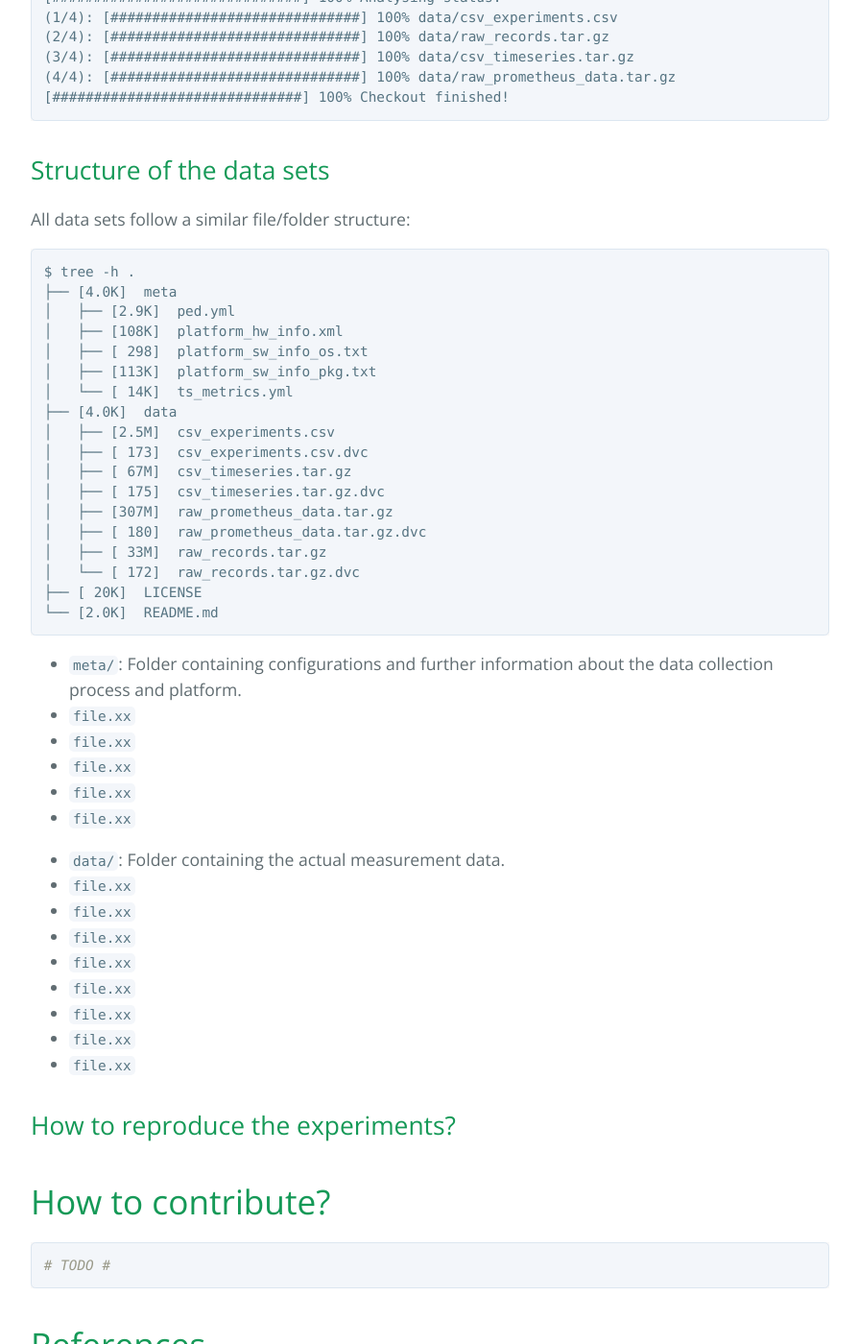
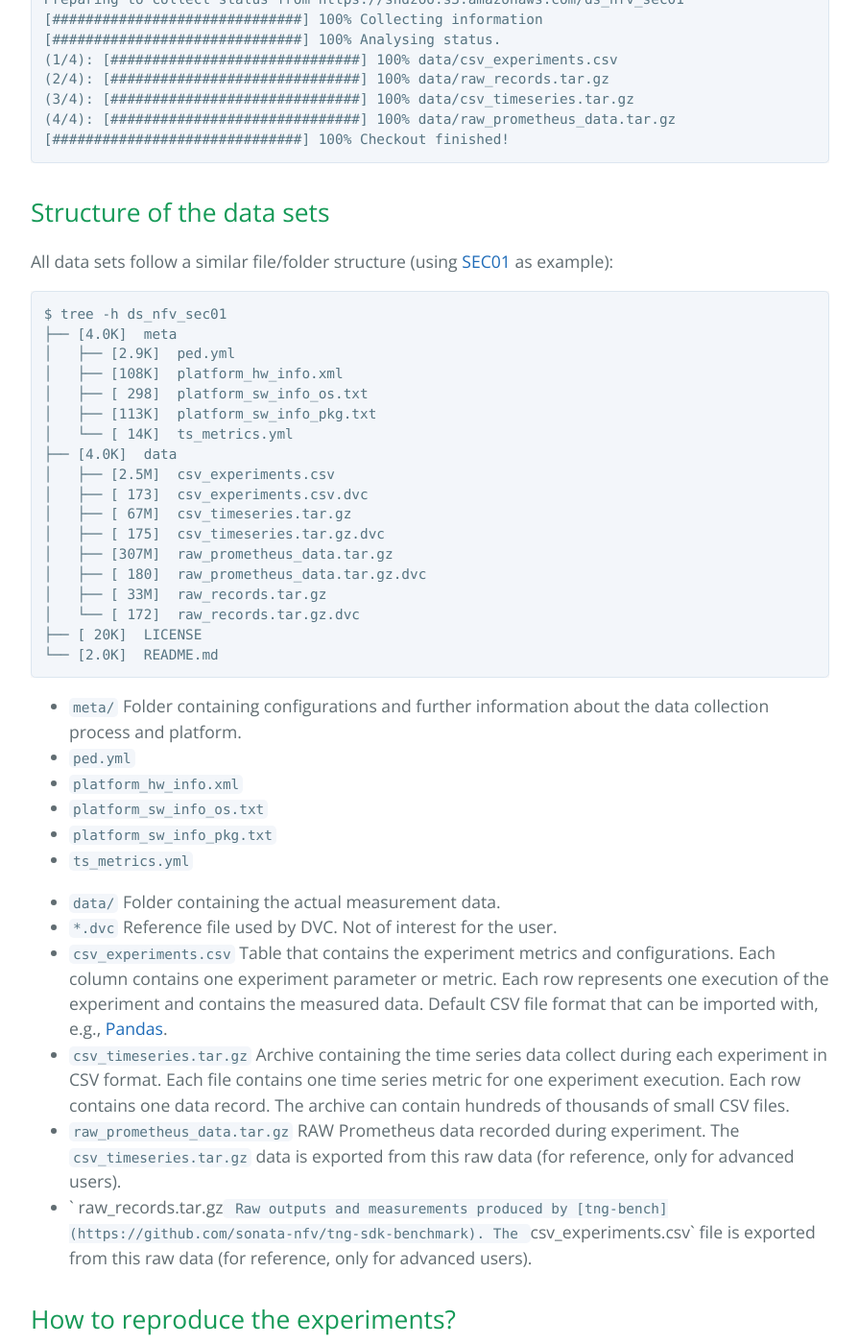
Before and after one commit to sndzoo/sndzoo.github.io, a Jekyll site: the page built from index.md, in a window 1280 px wide and 1400 px high, scrolled down 3038 px. Shown: the whole window at 96% size, without its empty margins (192-1087 px from the left). Built offline with Jekyll 4.4.1, drawn with Linux system fonts in a browser that asks for light colours; some of the changed text lies outside the part shown.

Commit message:
update
Signed-off-by: peusterm <manuel.peuster@uni-paderborn.de>

````diff
--- a/index.md
+++ b/index.md
@@ -58,12 +58,14 @@ The following sections describe and use the data sets.
 
 Each data set is stored in its own GitHub repository from which the data files are linked using [DVC](https://dvc.org). To download and use the data sets, you should use Git and DVC to ensure that you can always access the latest version of the data set. As a fallback, we also linked ZIP versions of each data set. However, the ZIP versions might be slightly outdated and not as well maintained as the Git/DVC versions are.
 
+To get the data set (using [SEC01](https://github.com/sndzoo/ds_nfv_sec01) as example) do:
+
 1. Install Git/DVC: [https://dvc.org/](https://dvc.org/)
 2. Clone the data set repository: `git clone https://github.com/sndzoo/ds_nfv_sec01.git`
 3. Switch to the cloned repository: `cd ds_nfv_sec01`
 4. Pull the data using DVC: `dvc pull`
 
-Example:
+Full example:
 
 ```sh
 # 1. install DVC
@@ -95,10 +97,10 @@ Preparing to collect status from https://sndzoo.s3.amazonaws.com/ds_nfv_sec01
 
 ## Structure of the data sets
 
-All data sets follow a similar file/folder structure:
+All data sets follow a similar file/folder structure (using [SEC01](https://github.com/sndzoo/ds_nfv_sec01) as example):
 
 ```
-$ tree -h .
+$ tree -h ds_nfv_sec01
 ├── [4.0K]  meta
 │   ├── [2.9K]  ped.yml
 │   ├── [108K]  platform_hw_info.xml
@@ -118,23 +120,19 @@ $ tree -h .
 └── [2.0K]  README.md
 ```
 
-* `meta/`: Folder containing configurations and further information about the data collection process and platform.
-* `file.xx`
-* `file.xx`
-* `file.xx`
-* `file.xx`
-* `file.xx`
+* `meta/` Folder containing configurations and further information about the data collection process and platform.
+* `ped.yml`
+* `platform_hw_info.xml`
+* `platform_sw_info_os.txt`
+* `platform_sw_info_pkg.txt`
+* `ts_metrics.yml`
 
-* `data/`: Folder containing the actual measurement data.
-* `file.xx`
-* `file.xx`
-* `file.xx`
-* `file.xx`
-* `file.xx`
-* `file.xx`
-* `file.xx`
-* `file.xx`
-
+* `data/` Folder containing the actual measurement data.
+* `*.dvc` Reference file used by DVC. Not of interest for the user.
+* `csv_experiments.csv` Table that contains the experiment metrics and configurations. Each column contains one experiment parameter or metric. Each row represents one execution of the experiment and contains the measured data. Default CSV file format that can be imported with, e.g., [Pandas](https://pandas.pydata.org/).
+* `csv_timeseries.tar.gz` Archive containing the time series data collect during each experiment in CSV format. Each file contains one time series metric for one experiment execution. Each row contains one data record. The archive can contain hundreds of thousands of small CSV files.
+* `raw_prometheus_data.tar.gz` RAW Prometheus data recorded during experiment. The `csv_timeseries.tar.gz` data is exported from this raw data  (for reference, only for advanced users).
+* ` raw_records.tar.gz` Raw outputs and measurements produced by [tng-bench](https://github.com/sonata-nfv/tng-sdk-benchmark). The  `csv_experiments.csv` file is exported from this raw data (for reference, only for advanced users).
 
 ## How to reproduce the experiments?
 
````
